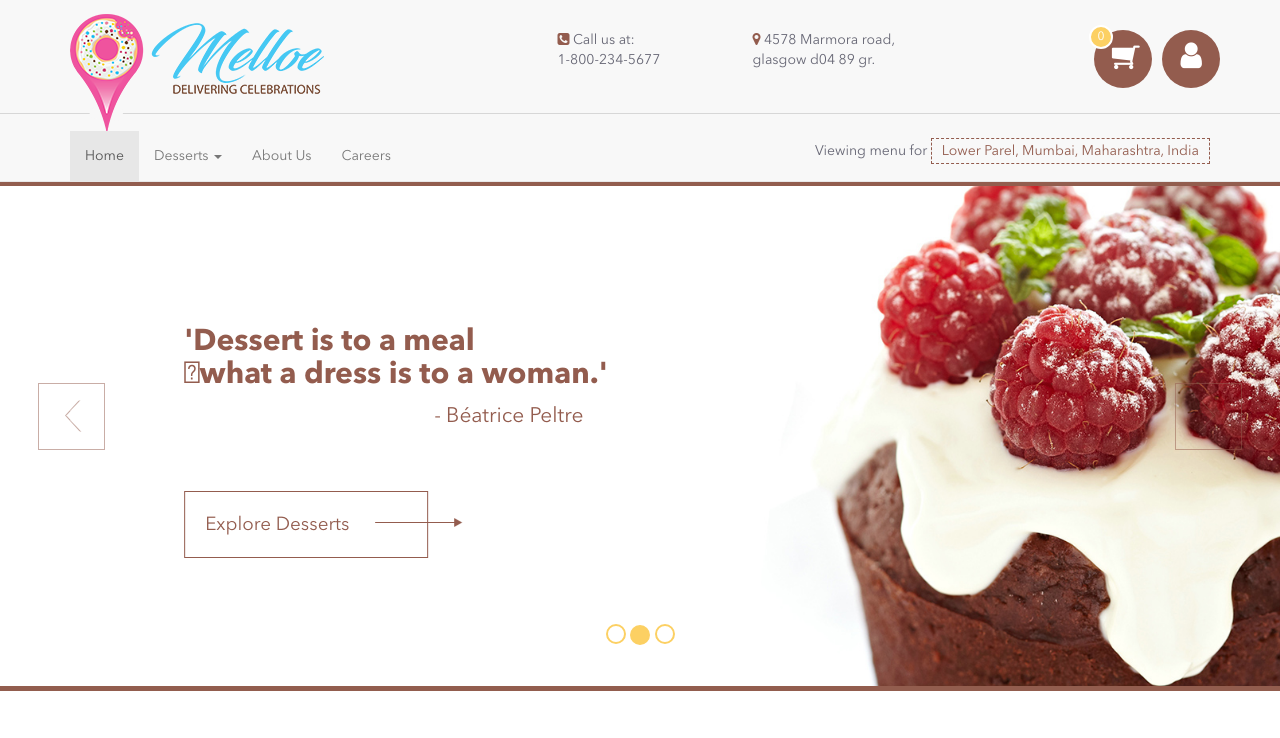
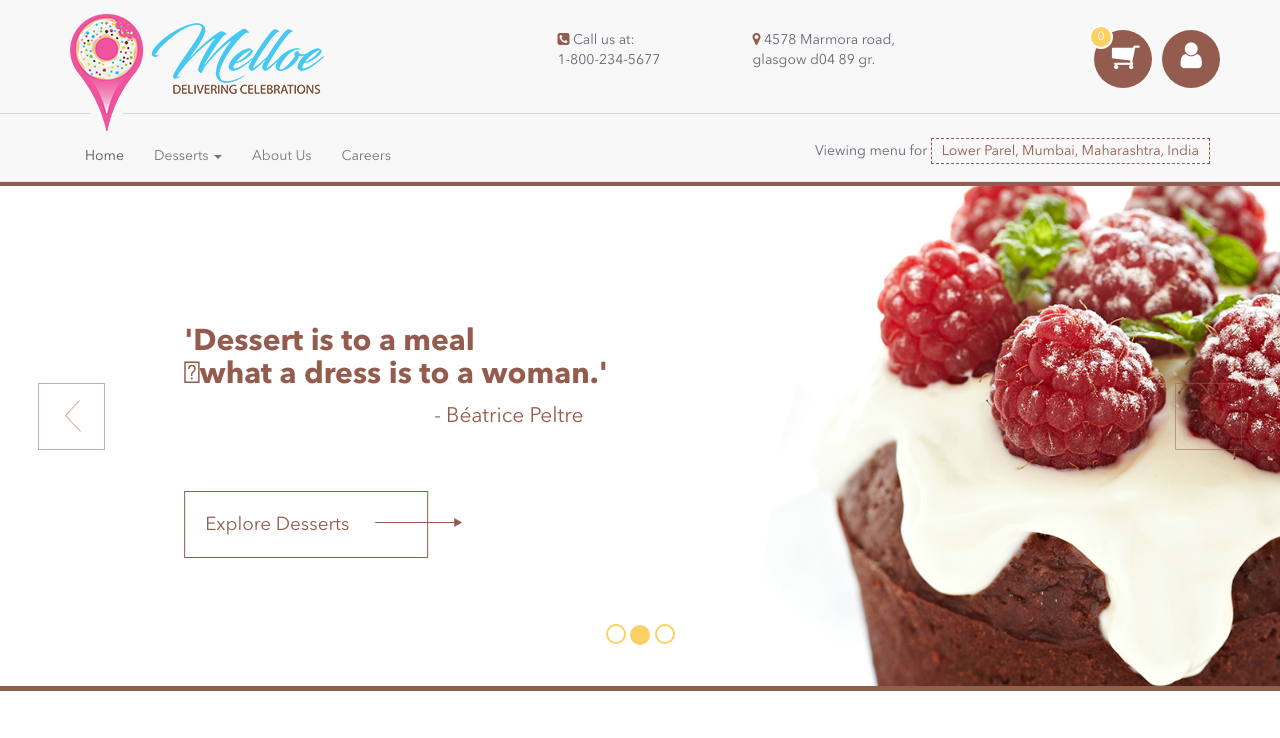
Before and after one commit to nzhul/Melloe, a plain HTML site: page index.html in a window 1280 px wide. Shown: the top 738 px of the page. Drawn offline with Linux system fonts and the light colour scheme.

Commit message:
Small navigation update

```diff
--- a/styles/main.css
+++ b/styles/main.css
@@ -7,6 +7,11 @@ p {
 .modal-open .navbar-fixed-bottom {
 	padding-right: 17px;
 }
+
+.navbar-default .navbar-nav > .active > a, .navbar-default .navbar-nav > .active > a:hover {
+	background-color: #f8f8f8;
+}
+
 /*Bootstrap resets end*/
 
 
```
